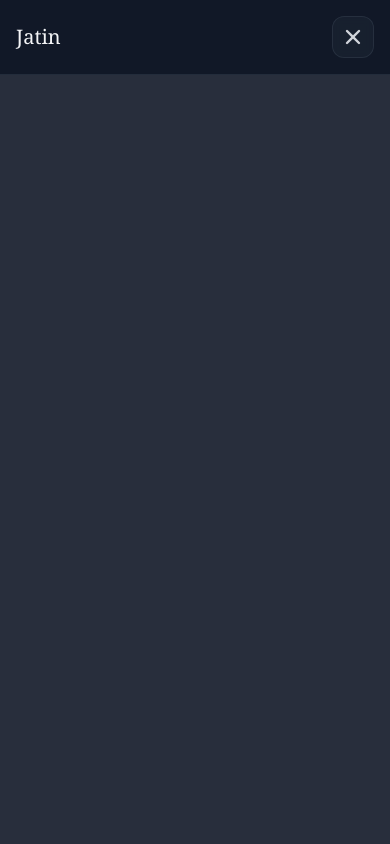
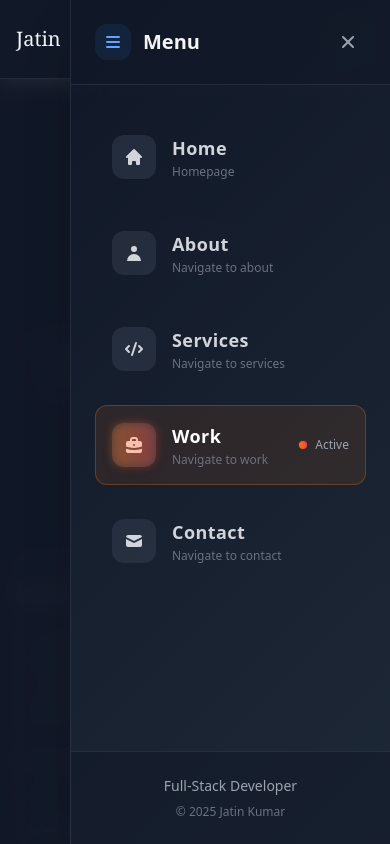
Before and after one commit to Jatin-1111/portfolio-next, a Next.js app: page /work in a window 390 px wide. Both pictures are taken after a click on the button 353 px from the left and 37 px from the top of the page. Shown: the top 844 px of the page. Built offline with nearby package versions, Linux system fonts and the light colour scheme.

Commit message:
some fixes

```diff
--- a/app/components/Header.js
+++ b/app/components/Header.js
@@ -314,26 +314,73 @@ export default function Header() {
                         })}
                     </motion.ul>
 
-                    {/* Mobile Menu Button with morphing animation */}
+                    {/* Mobile Menu Button with enhanced styling */}
                     <motion.button
                         onClick={handleToggle}
                         aria-label="Toggle Menu"
-                        className="lg:hidden relative z-50 p-2 rounded-xl bg-gray-800/50 backdrop-blur-sm border border-gray-700/50 text-gray-300 hover:text-gray-100 hover:bg-gray-700/50 transition-all duration-300"
+                        className="lg:hidden relative z-50 p-3 rounded-xl bg-gray-800/80 backdrop-blur-sm border border-gray-700/50 text-gray-300 hover:text-white hover:bg-gray-700/80 focus:outline-none focus:ring-2 focus:ring-blue-500/50 transition-all duration-300 shadow-lg"
                         whileHover={{ scale: 1.05 }}
                         whileTap={{ scale: 0.95 }}
                     >
                         <AnimatePresence mode="wait">
                             <motion.div
                                 key={isOpen ? 'close' : 'menu'}
-                                initial={{ rotate: 180, opacity: 0 }}
+                                initial={{ rotate: 90, opacity: 0 }}
                                 animate={{ rotate: 0, opacity: 1 }}
-                                exit={{ rotate: -180, opacity: 0 }}
-                                transition={{ duration: 0.3 }}
+                                exit={{ rotate: -90, opacity: 0 }}
+                                transition={{ duration: 0.2, ease: "easeInOut" }}
+                                className="relative"
                             >
                                 {isOpen ? (
-                                    <HiX className="text-2xl" />
+                                    <div className="relative">
+                                        <HiX className="text-xl sm:text-2xl" />
+                                        {/* Close icon glow effect */}
+                                        <motion.div
+                                            className="absolute inset-0 bg-red-500/20 rounded-lg blur-md"
+                                            initial={{ opacity: 0 }}
+                                            animate={{ opacity: [0, 0.5, 0] }}
+                                            transition={{ duration: 1.5, repeat: Infinity }}
+                                        />
+                                    </div>
                                 ) : (
-                                    <HiMenu className="text-2xl" />
+                                    <div className="relative">
+                                        {/* Hamburger icon with animated lines */}
+                                        <div className="w-6 h-6 flex flex-col justify-center items-center space-y-1">
+                                            <motion.div
+                                                className="w-5 h-0.5 bg-current rounded-full"
+                                                animate={{
+                                                    rotateZ: 0,
+                                                    y: 0,
+                                                    opacity: 1
+                                                }}
+                                                transition={{ duration: 0.3 }}
+                                            />
+                                            <motion.div
+                                                className="w-5 h-0.5 bg-current rounded-full"
+                                                animate={{
+                                                    opacity: 1,
+                                                    x: 0
+                                                }}
+                                                transition={{ duration: 0.3 }}
+                                            />
+                                            <motion.div
+                                                className="w-5 h-0.5 bg-current rounded-full"
+                                                animate={{
+                                                    rotateZ: 0,
+                                                    y: 0,
+                                                    opacity: 1
+                                                }}
+                                                transition={{ duration: 0.3 }}
+                                            />
+                                        </div>
+                                        {/* Menu icon glow effect */}
+                                        <motion.div
+                                            className="absolute inset-0 bg-blue-500/20 rounded-lg blur-md"
+                                            initial={{ opacity: 0 }}
+                                            animate={{ opacity: [0, 0.3, 0] }}
+                                            transition={{ duration: 2, repeat: Infinity }}
+                                        />
+                                    </div>
                                 )}
                             </motion.div>
                         </AnimatePresence>
@@ -341,11 +388,11 @@ export default function Header() {
                 </nav>
             </motion.header>
 
-            {/* Mobile Menu Overlay with better blur */}
+            {/* Mobile Menu Overlay */}
             <AnimatePresence>
                 {isOpen && (
                     <motion.div
-                        className="sticky top-0 inset-x-0 h-screen bg-gray-900/90 backdrop-blur-md z-40 lg:hidden"
+                        className="fixed inset-0 bg-gray-900/90 backdrop-blur-md z-40 lg:hidden"
                         initial={{ opacity: 0 }}
                         animate={{ opacity: 1 }}
                         exit={{ opacity: 0 }}
@@ -360,7 +407,7 @@ export default function Header() {
                 {isOpen && (
                     <motion.div
                         ref={menuRef}
-                        className="sticky top-0 right-0 h-screen w-80 max-w-[85vw] bg-gradient-to-br from-gray-900 via-gray-800 to-gray-900 shadow-2xl text-gray-100 flex flex-col lg:hidden z-50 border-l border-gray-700/50"
+                        className="fixed top-0 right-0 h-full w-80 max-w-[85vw] bg-gradient-to-br from-gray-900 via-gray-800 to-gray-900 shadow-2xl text-gray-100 flex flex-col lg:hidden z-50 border-l border-gray-700/50"
                         variants={menuVariants}
                         initial="closed"
                         animate="open"
@@ -372,26 +419,31 @@ export default function Header() {
                     >
                         {/* Menu Header */}
                         <motion.div
-                            className="flex items-center justify-between p-4 sm:p-6 border-b border-gray-700/50"
+                            className="flex items-center justify-between p-6 border-b border-gray-700/50 bg-gray-900/50"
                             initial={{ opacity: 0, y: -20 }}
                             animate={{ opacity: 1, y: 0 }}
                             transition={{ delay: 0.2 }}
                         >
-                            <span className="text-lg sm:text-2xl font-serif text-gray-100">Navigation</span>
+                            <div className="flex items-center gap-3">
+                                <div className="p-2 bg-blue-500/10 rounded-xl">
+                                    <HiMenu className="w-5 h-5 text-blue-400" />
+                                </div>
+                                <span className="text-xl font-semibold text-gray-100">Menu</span>
+                            </div>
                             <motion.button
                                 onClick={handleToggle}
-                                className="p-2 rounded-lg text-gray-400 hover:text-gray-100 hover:bg-gray-700/50 transition-colors duration-300"
-                                whileHover={{ scale: 1.1 }}
+                                className="p-2 rounded-lg text-gray-400 hover:text-white hover:bg-gray-700/50 transition-all duration-300"
+                                whileHover={{ scale: 1.1, rotate: 90 }}
                                 whileTap={{ scale: 0.9 }}
                             >
-                                <HiX className="text-lg sm:text-xl" />
+                                <HiX className="text-xl" />
                             </motion.button>
                         </motion.div>
 
                         {/* Menu Items */}
-                        <div className="flex-1 py-6 px-4 sm:py-8 sm:px-6">
-                            <ul className="space-y-3 sm:space-y-4">
-                                {navItems.map(({ name, href, icon: Icon, color, activeClasses }, index) => {
+                        <div className="flex-1 py-8 px-6 overflow-y-auto">
+                            <ul className="space-y-4">
+                                {navItems.map(({ name, href, icon: Icon, color, activeClasses, iconColor }, index) => {
                                     const active = isActive(href);
                                     return (
                                         <motion.li
@@ -403,30 +455,52 @@ export default function Header() {
                                             <Link
                                                 href={href}
                                                 onClick={handleToggle}
-                                                className={`group relative flex items-center gap-3 sm:gap-4 p-3 sm:p-4 rounded-xl transition-all duration-300 border ${active
+                                                className={`group relative flex items-center gap-4 p-4 rounded-xl transition-all duration-300 border ${active
                                                         ? activeClasses
-                                                        : 'text-gray-300 hover:text-white hover:bg-gray-700/30 border-transparent'
+                                                        : 'text-gray-300 hover:text-white hover:bg-gray-700/30 border-transparent hover:border-gray-600/30'
                                                     }`}
                                             >
-                                                {/* Icon container with background */}
-                                                <div className={`relative p-2 rounded-lg transition-all duration-300 ${active ? 'bg-current bg-opacity-10' : 'bg-gray-700/30'
+                                                {/* Icon container with enhanced styling */}
+                                                <div className={`relative p-3 rounded-xl transition-all duration-300 ${active
+                                                        ? 'bg-white/10 shadow-lg'
+                                                        : 'bg-gray-700/50 group-hover:bg-gray-600/50'
                                                     }`}>
-                                                    <Icon className="text-lg sm:text-xl" />
+                                                    <Icon className={`text-xl ${active ? 'text-white' : iconColor}`} />
+                                                    {/* Icon glow effect */}
+                                                    {active && (
+                                                        <motion.div
+                                                            className={`absolute inset-0 bg-gradient-to-r ${color} opacity-20 rounded-xl blur-sm`}
+                                                            animate={{ opacity: [0.2, 0.4, 0.2] }}
+                                                            transition={{ duration: 2, repeat: Infinity }}
+                                                        />
+                                                    )}
                                                 </div>
 
                                                 {/* Text with better typography */}
-                                                <span className="font-medium tracking-wide text-base sm:text-lg">
-                                                    {name}
-                                                </span>
+                                                <div className="flex-1">
+                                                    <span className="font-semibold tracking-wide text-lg block">
+                                                        {name}
+                                                    </span>
+                                                    <span className="text-xs text-gray-500 mt-0.5 block">
+                                                        {href === '/' ? 'Homepage' : `Navigate to ${name.toLowerCase()}`}
+                                                    </span>
+                                                </div>
 
-                                                {/* Active indicator */}
+                                                {/* Active indicator with enhanced styling */}
                                                 {active && (
                                                     <motion.div
-                                                        className={`absolute right-3 sm:right-4 w-2 h-2 rounded-full bg-gradient-to-r ${color}`}
-                                                        initial={{ scale: 0 }}
-                                                        animate={{ scale: 1 }}
+                                                        className="flex items-center gap-2"
+                                                        initial={{ opacity: 0, scale: 0 }}
+                                                        animate={{ opacity: 1, scale: 1 }}
                                                         transition={{ delay: 0.1 }}
-                                                    />
+                                                    >
+                                                        <motion.div
+                                                            className={`w-2 h-2 rounded-full bg-gradient-to-r ${color}`}
+                                                            animate={{ scale: [1, 1.2, 1] }}
+                                                            transition={{ duration: 1.5, repeat: Infinity }}
+                                                        />
+                                                        <span className="text-xs text-gray-400 font-medium">Active</span>
+                                                    </motion.div>
                                                 )}
 
                                                 {/* Hover glow effect */}
@@ -442,14 +516,19 @@ export default function Header() {
 
                         {/* Menu Footer */}
                         <motion.div
-                            className="p-4 sm:p-6 border-t border-gray-700/50"
+                            className="p-6 border-t border-gray-700/50 bg-gray-900/50"
                             initial={{ opacity: 0 }}
                             animate={{ opacity: 1 }}
                             transition={{ delay: 0.8 }}
                         >
-                            <p className="text-xs sm:text-sm text-gray-500 text-center">
-                                © {new Date().getFullYear()} Jatin Kumar
-                            </p>
+                            <div className="text-center">
+                                <p className="text-sm text-gray-400 mb-2">
+                                    Full-Stack Developer
+                                </p>
+                                <p className="text-xs text-gray-500">
+                                    © {new Date().getFullYear()} Jatin Kumar
+                                </p>
+                            </div>
                         </motion.div>
                     </motion.div>
                 )}
--- a/app/work/ProjectShowcase.js
+++ b/app/work/ProjectShowcase.js
@@ -304,20 +304,6 @@ export default function ProjectShowcase({ autoplay = false }) {
                                             </p>
                                         </div>
 
-                                        {/* Metrics */}
-                                        <div className="grid grid-cols-3 gap-3 sm:gap-4 p-4 sm:p-6 bg-gray-800/30 border border-gray-700/50 rounded-xl backdrop-blur-sm">
-                                            {filteredProjects[active]?.metrics && Object.entries(filteredProjects[active].metrics).map(([key, value]) => (
-                                                <div key={key} className="text-center">
-                                                    <div className="text-lg sm:text-xl lg:text-2xl font-bold text-blue-400 mb-1">
-                                                        {value}
-                                                    </div>
-                                                    <div className="text-xs sm:text-sm text-gray-500 capitalize">
-                                                        {key}
-                                                    </div>
-                                                </div>
-                                            ))}
-                                        </div>
-
                                         {/* Technologies */}
                                         <div>
                                             <h3 className="text-sm sm:text-base lg:text-lg font-medium text-white mb-3 sm:mb-4">
```
